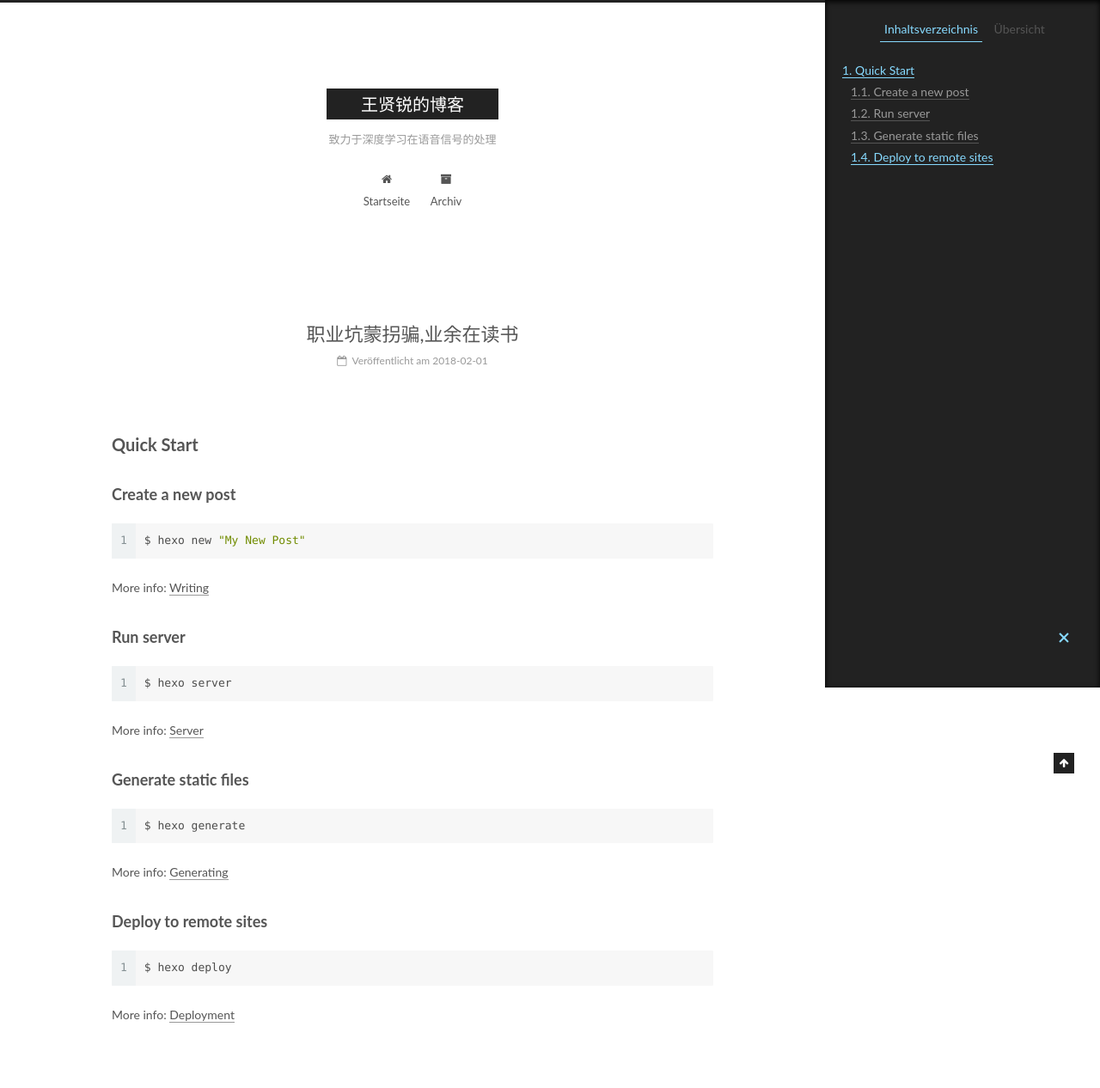
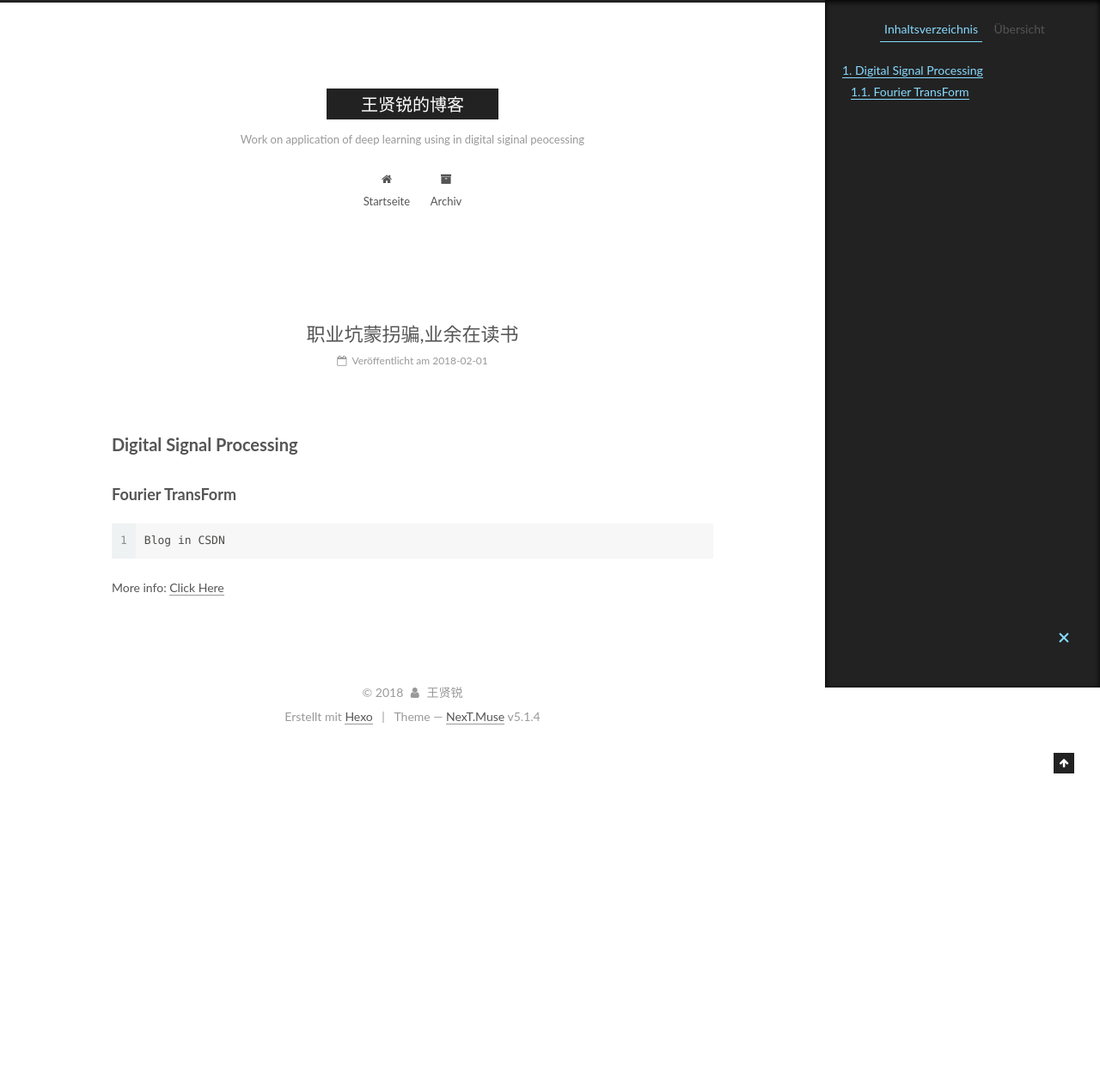
Before and after one commit to CrzayRay/CrzayRay.github.io, a plain HTML site: page 2018/02/01/hello-world/index.html in a window 1280 px wide. Shown: the top 1266 px of the page at 86% size. After the commit the page ends 868 px from the top, so only its background shows below. Drawn offline with Linux system fonts and the light colour scheme.

Commit message:
Site updated: 2018-02-01 17:52:16

```diff
--- a/2018/02/01/hello-world/index.html
+++ b/2018/02/01/hello-world/index.html
@@ -79,16 +79,16 @@
 
 
 
-<meta name="description" content="Quick StartCreate a new post1$ hexo new &quot;My New Post&quot; More info: Writing Run server1$ hexo server More info: Server Generate static files1$ hexo generate More info: Generating Deploy to remote sites1$">
+<meta name="description" content="Digital Signal ProcessingFourier TransForm1Blog in CSDN More info: Click Here">
 <meta property="og:type" content="article">
 <meta property="og:title" content="职业坑蒙拐骗,业余在读书">
 <meta property="og:url" content="http://yoursite.com/2018/02/01/hello-world/index.html">
 <meta property="og:site_name" content="王贤锐的博客">
-<meta property="og:description" content="Quick StartCreate a new post1$ hexo new &quot;My New Post&quot; More info: Writing Run server1$ hexo server More info: Server Generate static files1$ hexo generate More info: Generating Deploy to remote sites1$">
-<meta property="og:updated_time" content="2018-02-01T09:25:03.818Z">
+<meta property="og:description" content="Digital Signal ProcessingFourier TransForm1Blog in CSDN More info: Click Here">
+<meta property="og:updated_time" content="2018-02-01T09:50:57.842Z">
 <meta name="twitter:card" content="summary">
 <meta name="twitter:title" content="职业坑蒙拐骗,业余在读书">
-<meta name="twitter:description" content="Quick StartCreate a new post1$ hexo new &quot;My New Post&quot; More info: Writing Run server1$ hexo server More info: Server Generate static files1$ hexo generate More info: Generating Deploy to remote sites1$">
+<meta name="twitter:description" content="Digital Signal ProcessingFourier TransForm1Blog in CSDN More info: Click Here">
 
 
 
@@ -159,7 +159,7 @@
       </a>
     </div>
 
-        <p class="site-subtitle">致力于深度学习在语音信号的处理</p>
+        <p class="site-subtitle">Work on application of deep learning using in digital siginal peocessing</p>
 
   </div>
 
@@ -260,7 +260,7 @@
 
                 <span class="post-meta-item-text">Veröffentlicht am</span>
 
-              <time title="Post created" itemprop="dateCreated datePublished" datetime="2018-02-01T17:25:03+08:00">
+              <time title="Post created" itemprop="dateCreated datePublished" datetime="2018-02-01T17:50:57+08:00">
                 2018-02-01
               </time>
 
@@ -298,14 +298,8 @@
 
 
 
-        <h2 id="Quick-Start"><a href="#Quick-Start" class="headerlink" title="Quick Start"></a>Quick Start</h2><h3 id="Create-a-new-post"><a href="#Create-a-new-post" class="headerlink" title="Create a new post"></a>Create a new post</h3><figure class="highlight bash"><table><tr><td class="gutter"><pre><span class="line">1</span><br></pre></td><td class="code"><pre><span class="line">$ hexo new <span class="string">"My New Post"</span></span><br></pre></td></tr></table></figure>
-<p>More info: <a href="https://hexo.io/docs/writing.html" target="_blank" rel="noopener">Writing</a></p>
-<h3 id="Run-server"><a href="#Run-server" class="headerlink" title="Run server"></a>Run server</h3><figure class="highlight bash"><table><tr><td class="gutter"><pre><span class="line">1</span><br></pre></td><td class="code"><pre><span class="line">$ hexo server</span><br></pre></td></tr></table></figure>
-<p>More info: <a href="https://hexo.io/docs/server.html" target="_blank" rel="noopener">Server</a></p>
-<h3 id="Generate-static-files"><a href="#Generate-static-files" class="headerlink" title="Generate static files"></a>Generate static files</h3><figure class="highlight bash"><table><tr><td class="gutter"><pre><span class="line">1</span><br></pre></td><td class="code"><pre><span class="line">$ hexo generate</span><br></pre></td></tr></table></figure>
-<p>More info: <a href="https://hexo.io/docs/generating.html" target="_blank" rel="noopener">Generating</a></p>
-<h3 id="Deploy-to-remote-sites"><a href="#Deploy-to-remote-sites" class="headerlink" title="Deploy to remote sites"></a>Deploy to remote sites</h3><figure class="highlight bash"><table><tr><td class="gutter"><pre><span class="line">1</span><br></pre></td><td class="code"><pre><span class="line">$ hexo deploy</span><br></pre></td></tr></table></figure>
-<p>More info: <a href="https://hexo.io/docs/deployment.html" target="_blank" rel="noopener">Deployment</a></p>
+        <h2 id="Digital-Signal-Processing"><a href="#Digital-Signal-Processing" class="headerlink" title="Digital Signal Processing"></a>Digital Signal Processing</h2><h3 id="Fourier-TransForm"><a href="#Fourier-TransForm" class="headerlink" title="Fourier TransForm"></a>Fourier TransForm</h3><figure class="highlight plain"><table><tr><td class="gutter"><pre><span class="line">1</span><br></pre></td><td class="code"><pre><span class="line">Blog in CSDN</span><br></pre></td></tr></table></figure>
+<p>More info: <a href="http://blog.csdn.net/chenych27/article/details/51784915" target="_blank" rel="noopener">Click Here</a></p>
 
 
     </div>
@@ -436,7 +430,7 @@
 
 
 
-              <div class="post-toc-content"><ol class="nav"><li class="nav-item nav-level-2"><a class="nav-link" href="#Quick-Start"><span class="nav-number">1.</span> <span class="nav-text">Quick Start</span></a><ol class="nav-child"><li class="nav-item nav-level-3"><a class="nav-link" href="#Create-a-new-post"><span class="nav-number">1.1.</span> <span class="nav-text">Create a new post</span></a></li><li class="nav-item nav-level-3"><a class="nav-link" href="#Run-server"><span class="nav-number">1.2.</span> <span class="nav-text">Run server</span></a></li><li class="nav-item nav-level-3"><a class="nav-link" href="#Generate-static-files"><span class="nav-number">1.3.</span> <span class="nav-text">Generate static files</span></a></li><li class="nav-item nav-level-3"><a class="nav-link" href="#Deploy-to-remote-sites"><span class="nav-number">1.4.</span> <span class="nav-text">Deploy to remote sites</span></a></li></ol></li></ol></div>
+              <div class="post-toc-content"><ol class="nav"><li class="nav-item nav-level-2"><a class="nav-link" href="#Digital-Signal-Processing"><span class="nav-number">1.</span> <span class="nav-text">Digital Signal Processing</span></a><ol class="nav-child"><li class="nav-item nav-level-3"><a class="nav-link" href="#Fourier-TransForm"><span class="nav-number">1.1.</span> <span class="nav-text">Fourier TransForm</span></a></li></ol></li></ol></div>
 
 
           </div>
--- a/css/main.css
+++ b/css/main.css
@@ -1822,7 +1822,7 @@ pre .javascript .function {
   width: 4px;
   height: 4px;
   border-radius: 50%;
-  background: #6bf4a7;
+  background: #ff3875;
 }
 .links-of-blogroll {
   font-size: 13px;
```
Also changed, not shown: archives/2018/02/index.html (+2 -2 lines), archives/2018/index.html (+2 -2 lines), archives/index.html (+2 -2 lines), index.html (+4 -10 lines).
